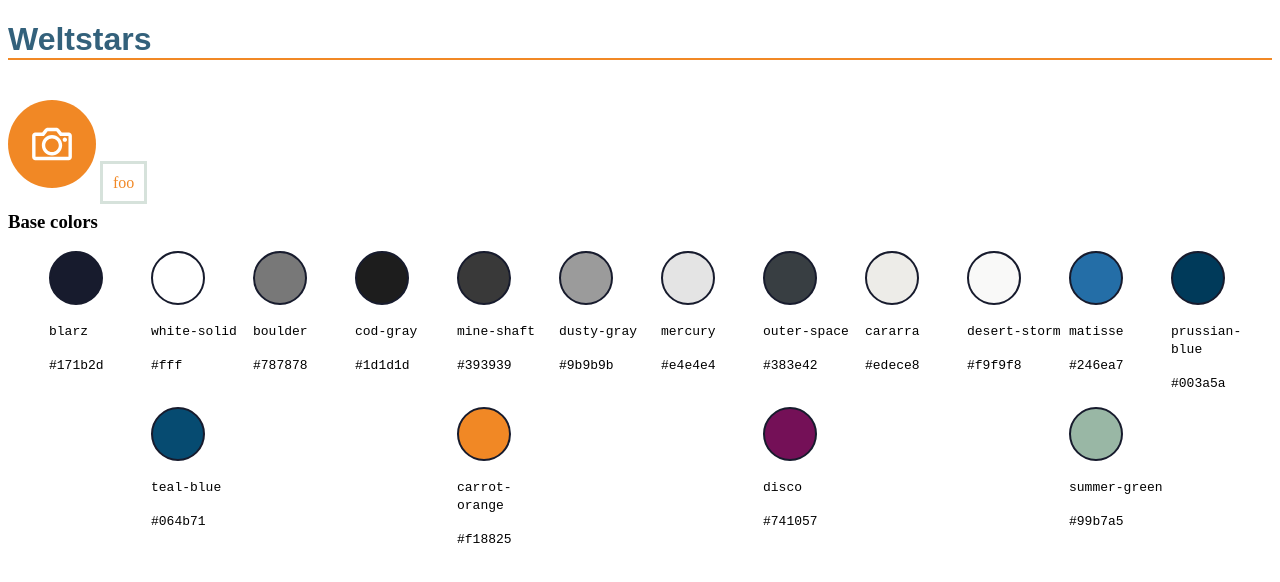
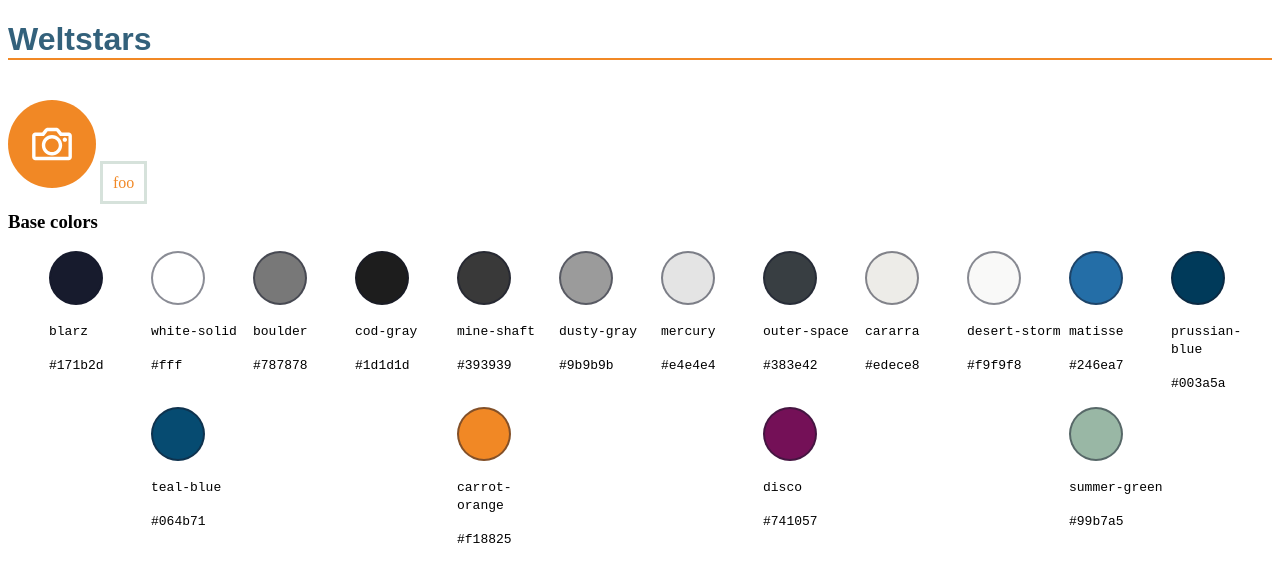
Before and after one commit to markusvogt/ws, a Jekyll site: the page built from index.html, in a window 1280 px wide. Shown: the top 582 px of the page. Built offline with Jekyll 4.4.1, drawn with Linux system fonts in a browser that asks for light colours.

Commit message:
update colors

```diff
--- a/src/scss/wci-colors.scss
+++ b/src/scss/wci-colors.scss
@@ -69,7 +69,7 @@ $wci-named-color-palette: (
 }
 
 // get color from $wci--color-palette
-@function color($color, $alpha: 1) {
+@function wci-color($color, $alpha: 1) {
   $color-keys: map-keys($wci--color-palette);
 
   @each $key in $color-keys {
@@ -84,5 +84,5 @@ $wci-named-color-palette: (
 
 // get named color as rgba()
 @function wci-named-color($named-color, $alpha: 1) {
-  @return color(_wci-get-named-color($named-color), $alpha);
+  @return wci-color(_wci-get-named-color($named-color), $alpha);
 }
--- a/styleguide/css/headline.scss
+++ b/styleguide/css/headline.scss
@@ -14,7 +14,7 @@ h1 {
   width: 50px;
   height: 50px;
   border-radius: 50%;
-  border: 2px solid color('blarz');
+  border: 2px solid wci-color('blarz', .5);
 }
 
 .color-list {
```
